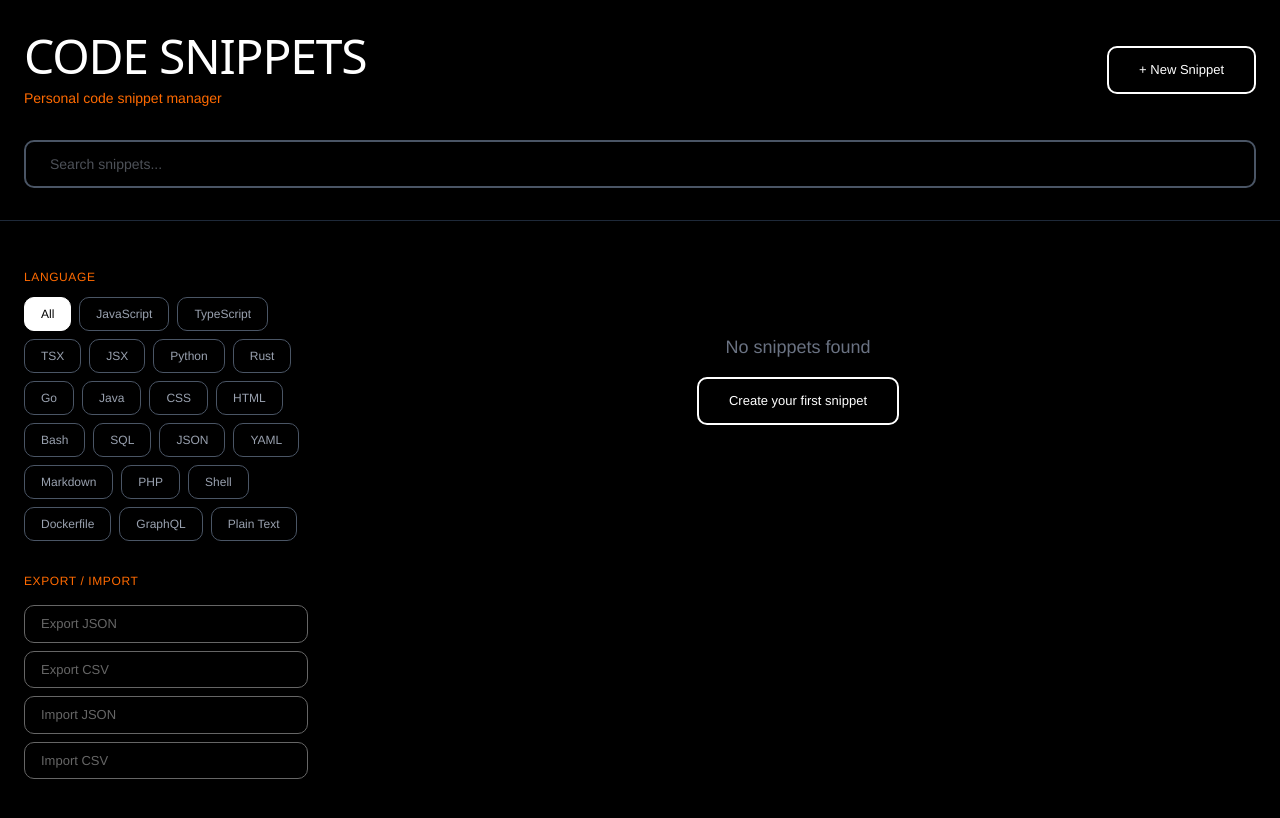
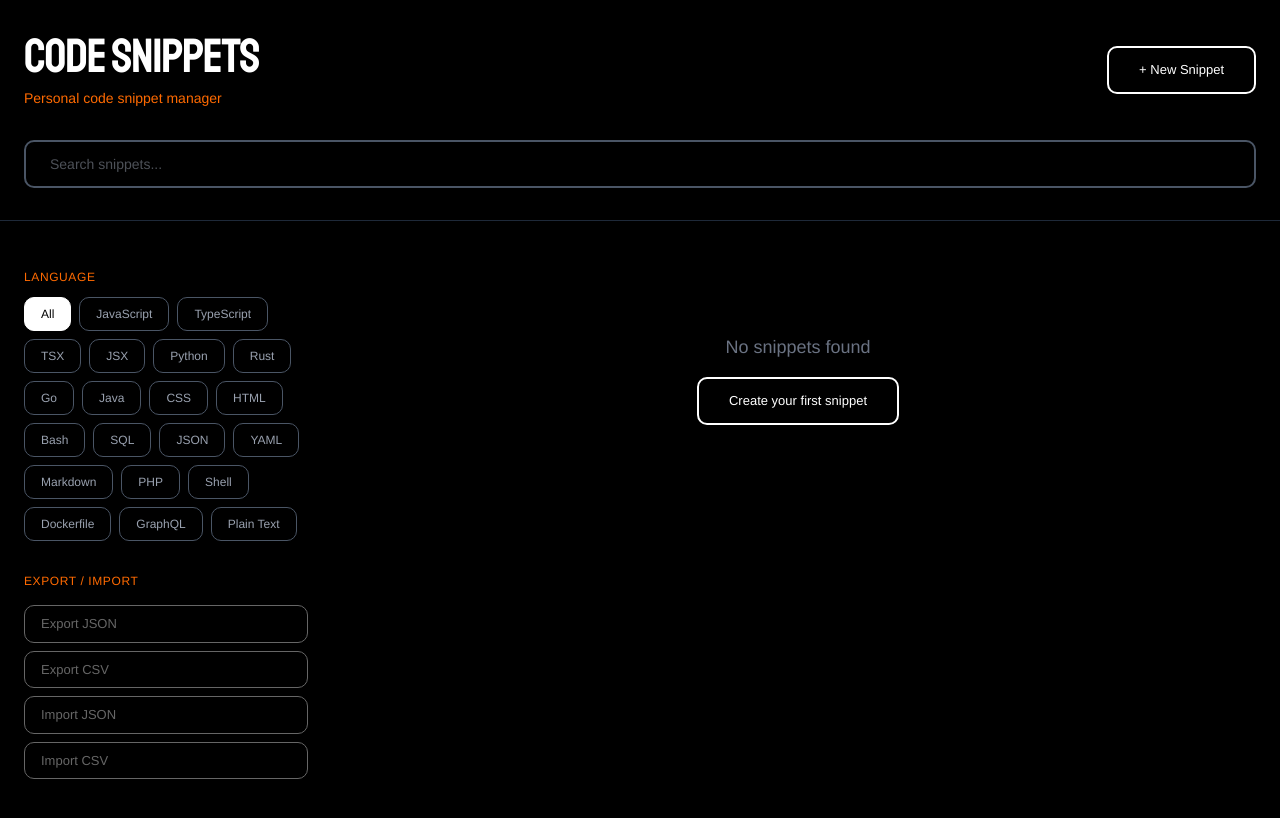
Before and after one commit to adityahimaone/code-snippet-manager, a Next.js app: page / in a window 1280 px wide. Shown: the top 818 px of the page. Built offline with nearby package versions, Linux system fonts and the light colour scheme.

Commit message:
fix: move google fonts import before tailwindcss to resolve css warning

```diff
--- a/app/globals.css
+++ b/app/globals.css
@@ -1,5 +1,5 @@
+@import url('https://fonts.googleapis.com/css2?family=Staatliches&family=JetBrains+Mono:wght@400;500&display=swap');
 @import "tailwindcss";
-@import url('https://fonts.googleapis.com/css2?family=Staatliches&family=JetBrains+Mono:wght@400;500&display=swap');
 
 @theme {
   /* Colors — Virtual */
```
